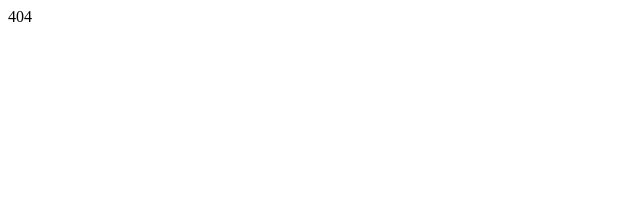
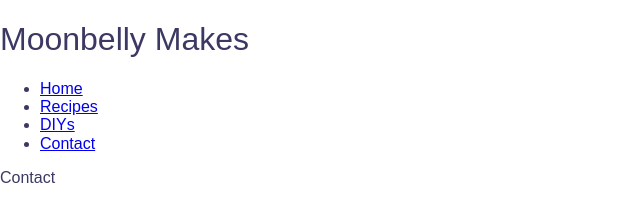
Before and after one commit to joshnussbaum89/moonbelly-gatsby, a Gatsby site in the folder gatsby/: page /contact in a window 1280 px wide. Before the commit this address had no page. Shown: the whole page, without its empty margins (0-640 px from the left). Built offline with nearby package versions, Linux system fonts and the light colour scheme; Gatsby itself is replaced by a stand-in of ours.

Commit message:
add initial styles

```diff
--- /dev/null
+++ b/gatsby/gatsby-browser.js
@@ -0,0 +1,6 @@
+import React from "react";
+import Layout from "./src/components/Layout";
+
+export function wrapPageElement({ element, props }) {
+  return <Layout {...props}>{element}</Layout>;
+}
--- /dev/null
+++ b/gatsby/gatsby-ssr.js
@@ -0,0 +1,6 @@
+import React from "react";
+import Layout from "./src/components/Layout";
+
+export function wrapPageElement({ element, props }) {
+  return <Layout {...props}>{element}</Layout>;
+}
--- a/gatsby/package.json
+++ b/gatsby/package.json
@@ -27,6 +27,7 @@
     "gatsby-source-filesystem": "^3.5.0",
     "gatsby-source-sanity": "^7.0.4",
     "gatsby-transformer-sharp": "^3.5.0",
+    "normalize.css": "^8.0.1",
     "react": "^17.0.1",
     "react-dom": "^17.0.1",
     "react-helmet": "^6.1.0",
--- /dev/null
+++ b/gatsby/src/components/Footer.js
@@ -0,0 +1,12 @@
+import React from "react";
+
+const Footer = () => {
+  return (
+    <footer>
+      <h2>Footer</h2>
+      <p>"Footer" shows up on every page</p>
+    </footer>
+  );
+};
+
+export default Footer;
--- /dev/null
+++ b/gatsby/src/components/Layout.js
@@ -0,0 +1,20 @@
+import React from "react";
+import "normalize.css";
+import Nav from "../components/Nav";
+import GlobalStyles from "../styles/GlobalStyles";
+import Typography from "../styles/Typography";
+// import Footer from "../components/Footer";
+// import global syles from styles/GlobalStyles.js
+// import typography syles from styles/Typography.js
+
+export default function Layout({ children }) {
+  return (
+    <div>
+      <GlobalStyles />
+      <Typography />
+      <Nav />
+      {children}
+      {/* <Footer /> */}
+    </div>
+  );
+}
--- /dev/null
+++ b/gatsby/src/components/Nav.js
@@ -0,0 +1,26 @@
+import React from "react";
+import { Link } from "gatsby";
+
+const Nav = () => {
+  return (
+    <nav>
+      <h1>Moonbelly Makes</h1>
+      <ul>
+        <li>
+          <Link to="/">Home</Link>
+        </li>
+        <li>
+          <Link to="/recipes">Recipes</Link>
+        </li>
+        <li>
+          <Link to="/diy">DIYs</Link>
+        </li>
+        <li>
+          <Link to="/contact">Contact</Link>
+        </li>
+      </ul>
+    </nav>
+  );
+};
+
+export default Nav;
--- /dev/null
+++ b/gatsby/src/pages/contact.js
@@ -0,0 +1,7 @@
+import React from "react";
+
+const contact = () => {
+  return <div>Contact</div>;
+};
+
+export default contact;
--- /dev/null
+++ b/gatsby/src/styles/GlobalStyles.js
@@ -0,0 +1,12 @@
+import { createGlobalStyle } from "styled-components";
+
+const GlobalStyles = createGlobalStyle`
+    :root {
+        --darkPurple: #3b3863;
+        --mint: #b6f3d1;
+        --purple: #b4abf5;
+        --pink: #f5bfbf;
+    }
+`;
+
+export default GlobalStyles;
--- /dev/null
+++ b/gatsby/src/styles/Typography.js
@@ -0,0 +1,16 @@
+import { createGlobalStyle } from "styled-components";
+
+const Typography = createGlobalStyle`
+    @import url('https://fonts.googleapis.com/css2?family=Elsie:wght@400;900&family=Encode+Sans+Expanded:wght@100;200;300;400;500;600;700;800;900&display=swap');
+
+    html {
+        color: var(--darkPurple);
+        font-family: 'Encode Sans Expanded', sans-serif;
+        font-weight: 100;
+    }
+    h1 {
+        font-weight: 200;
+    }
+`;
+
+export default Typography;
```
Also changed, not shown: gatsby/src/pages/diy.js (added, +7 -0 lines), gatsby/src/pages/index.js (+7 -3 lines), gatsby/src/pages/recipes.js (added, +7 -0 lines), 1 other file.
